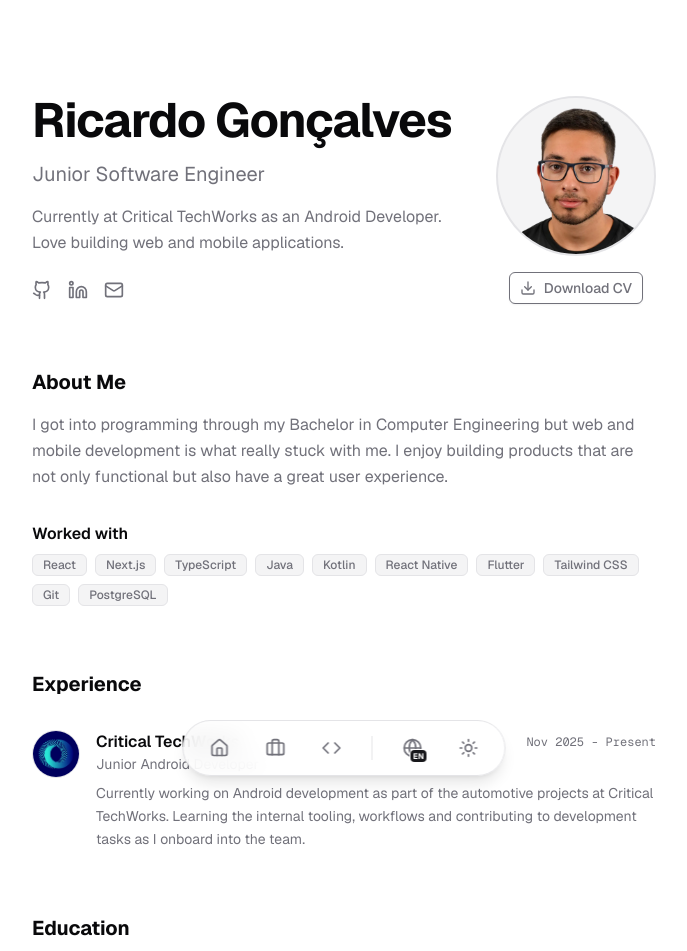
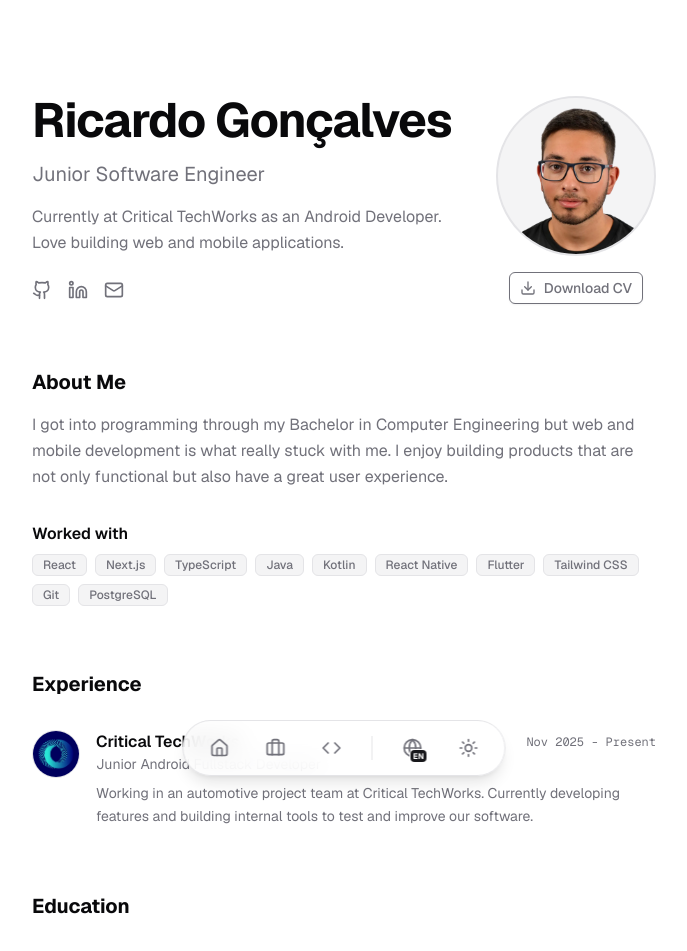
Before and after one commit to ric2003/Portfolio, a Next.js app: page / in a window 1280 px wide. Shown: the top 951 px of the page, without its empty margins (296-983 px from the left). Built offline with nearby package versions, Linux system fonts and the light colour scheme.

Commit message:
refactor: Use `resolvedTheme` for accurate theme detection and update job experience details in translation files.

```diff
--- a/src/app/page.tsx
+++ b/src/app/page.tsx
@@ -109,7 +109,7 @@ const projects: Project[] = [
 export default function Home() {
   const { t } = useTranslation();
   const [isExpanded, setIsExpanded] = useState(false);
-  const { theme, setTheme } = useTheme();
+  const { theme, setTheme, resolvedTheme } = useTheme();
   const [mounted, setMounted] = useState(false);
 
   useEffect(() => {
@@ -132,7 +132,7 @@ export default function Home() {
   };
 
   const toggleTheme = () => {
-    setTheme(theme === "dark" ? "light" : "dark");
+    setTheme(resolvedTheme === "dark" ? "light" : "dark");
   };
 
   return (
@@ -425,7 +425,7 @@ export default function Home() {
             </DockIcon>
             <DockIcon className="mx-1" onClick={toggleTheme}>
               <div className="p-2 rounded-full hover:bg-muted text-muted-foreground hover:text-foreground transition-colors cursor-pointer">
-                {mounted && theme === 'dark' ? <Moon size={20} /> : <Sun size={20} />}
+                {mounted && resolvedTheme === 'dark' ? <Moon size={20} /> : <Sun size={20} />}
               </div>
             </DockIcon>
           </Dock>
--- a/src/locales/en/translation.json
+++ b/src/locales/en/translation.json
@@ -25,10 +25,10 @@
     "title": "Experience",
     "items": [
       {
-        "role": "Junior Android Developer",
+        "role": "Junior Android Fullstack Developer",
         "company": "Critical TechWorks",
         "period": "Nov 2025 - Present",
-        "description": "Currently working on Android development as part of the automotive projects at Critical TechWorks. Learning the internal tooling, workflows and contributing to development tasks as I onboard into the team."
+        "description": "Working in an automotive project team at Critical TechWorks. Currently developing features and building internal tools to test and improve our software."
       }
     ]
   },
--- a/src/locales/pt/translation.json
+++ b/src/locales/pt/translation.json
@@ -25,10 +25,10 @@
     "title": "Experiência",
     "items": [
       {
-        "role": "Desenvolvedor Android Júnior",
+        "role": "Desenvolvedor Android Fullstack Júnior",
         "company": "Critical TechWorks",
         "period": "Nov 2025 - Presente",
-        "description": "Actualmente a trabalhar em desenvolvimento Android nos projectos automóveis da Critical TechWorks. A aprender as ferramentas internas, os fluxos de trabalho e a contribuir para tarefas de desenvolvimento durante o meu onboarding."
+        "description": "Trabalho numa equipa de projetos automóveis na Critical TechWorks. Desenvolvo funcionalidades e ferramentas internas para testar e melhorar o software."
       }
     ]
   },
```
Also changed, not shown: 1 other file (tests, documents, lock files or other folders).
